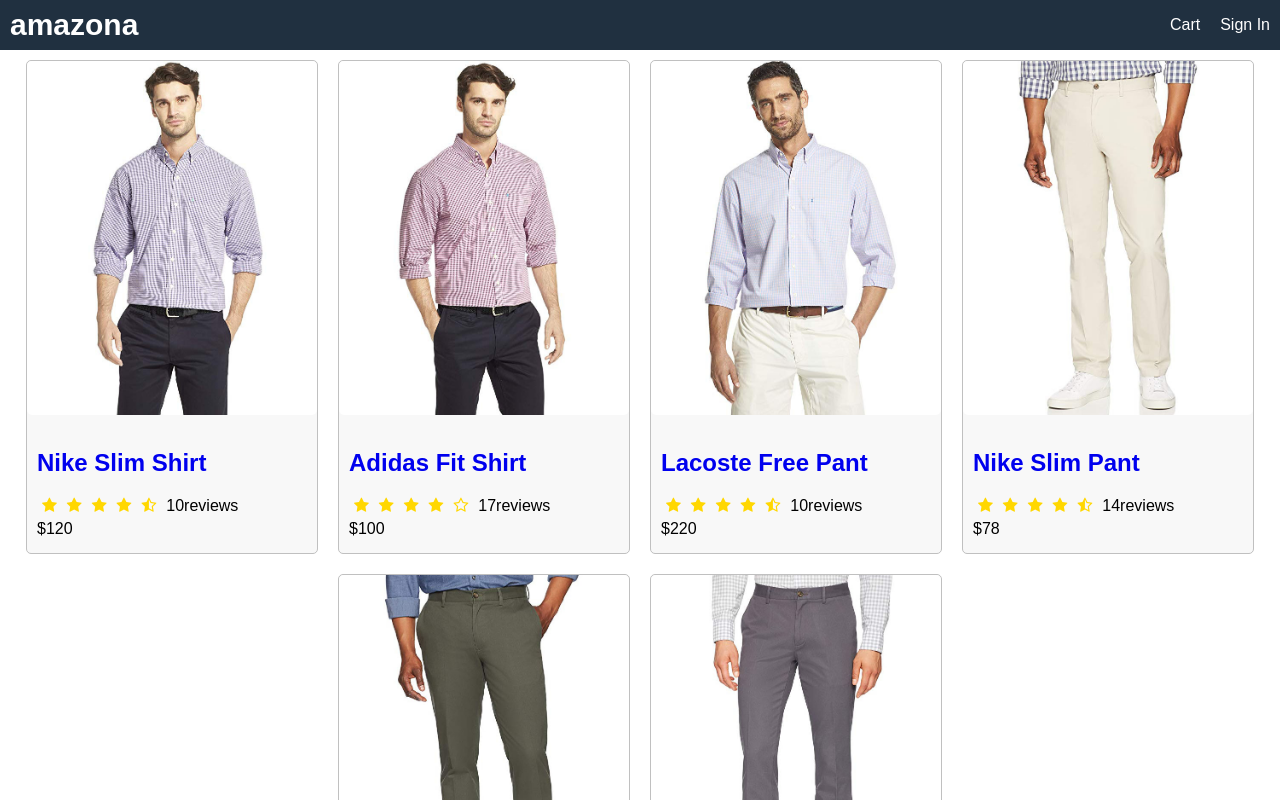
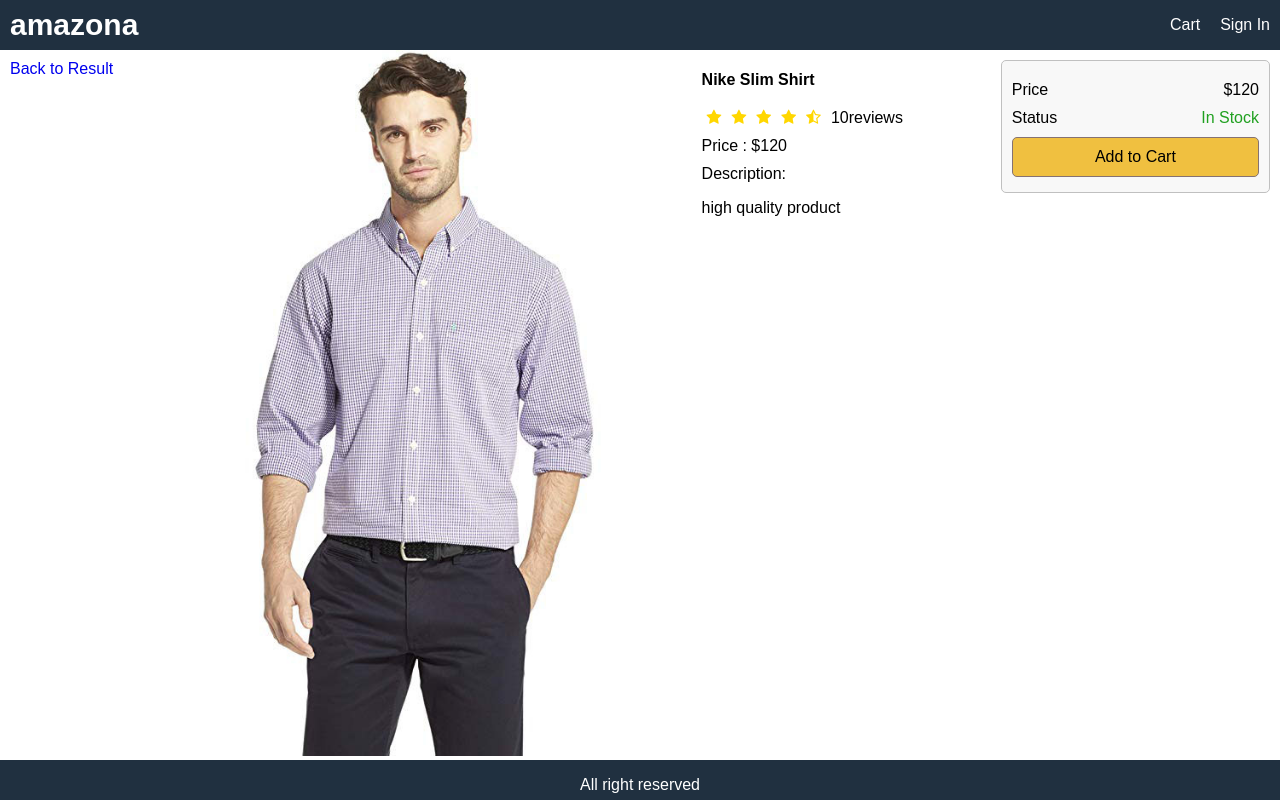
Before and after one commit to Hengxin-Liu/e-commerce, a React (Create React App) app in the folder fronted/: page /product/1 in a window 1280 px wide. Shown: the top 800 px of the page. Built offline with nearby package versions, Linux system fonts and the light colour scheme.

Commit message:
show product detail

```diff
--- a/fronted/package.json
+++ b/fronted/package.json
@@ -9,6 +9,7 @@
     "font-awesome": "^4.7.0",
     "react": "^17.0.2",
     "react-dom": "^17.0.2",
+    "react-router-dom": "^5.2.0",
     "react-scripts": "4.0.3",
     "web-vitals": "^1.0.1"
   },
--- a/fronted/src/App.js
+++ b/fronted/src/App.js
@@ -1,32 +1,31 @@
 import React from 'react';
-import data from './data';
 import '../node_modules/font-awesome/css/font-awesome.min.css';
-import Product from './component/Product';
+import { BrowserRouter, Link, Route } from 'react-router-dom';
+import ProductScreen from './component/ProductScreen';
+import HomeScreen from './component/HomeScreen';
 
 
 function App() {
     return (
+        <BrowserRouter>
             <div className="grid-container">
                 <header className="row">
                     <div>
-        <a href="/"  className="brand">amazona</a>
+                        <Link to="/" className="brand">amazona</Link>
                     </div>
                     <div>
-         <a href="/cart">Cart</a>
-         <a href="/sigin">Sign In</a>
+                        <Link to="/cart">Cart</Link>
+                        <Link to="/sigin">Sign In</Link>
                     </div>
                 </header>
                 <main>
-         <div>
-         <div className="row center">
-         {data.products.map(product =>(
-          <Product key ={product._id} product={product} />
-        ))}
-      </div>
-     </div>
+                    <Route path="/product/:id" component={ProductScreen} />
+                    <Route path="/" component={HomeScreen} exact />
+
                 </main>
                 <footer className="row center"> All right reserved</footer>
             </div>
+        </BrowserRouter>
     );
 }
 
--- /dev/null
+++ b/fronted/src/component/HomeScreen.js
@@ -0,0 +1,15 @@
+import React from 'react';
+import Product from '../component//Product';
+import data from '../data';
+
+export default function HomeScreen(props) {
+    return (
+        <div>
+            <div className="row center">
+                {data.products.map(product => (
+                    <Product key={product._id} product={product} />
+                ))}
+            </div>
+        </div>
+    )
+}
--- a/fronted/src/component/Product.js
+++ b/fronted/src/component/Product.js
@@ -1,20 +1,21 @@
 import React from 'react';
 import Rating from './Rating';
+import {Link} from 'react-router-dom';
 
 export default function Product(props){
     const {product} = props;
   return(
  <div key={product._id} className="card">
- <a href={`/product/${product._id}`}>
+ <Link to={`/product/${product._id}`}>
          <img
          className="medium"
          src={product.image}
          alt={product.name} />
- </a>
+ </Link>
   <div className="card-body">
-      <a href="product.html">
+      <Link to={`/product/${product._id}`}>
           <h2>{product.name}</h2>
-      </a>
+      </Link>
       <Rating
       rating={product.rating}
       numReviews={product.numReviews}/>
--- /dev/null
+++ b/fronted/src/component/ProductScreen.js
@@ -0,0 +1,65 @@
+import React from 'react';
+import data from '../data';
+import Rating from './Rating';
+import {Link} from "react-router-dom";
+
+export default function ProductScreen(props) {
+  const product = data.products.find((x) => x._id === props.match.params.id);
+  if (!product) {
+    return <div>Product Not Found</div>
+  }
+  return (
+      <div className="row top">
+        <Link to="/" className="card-body">Back to Result</Link>
+        <div className="col-2">
+          <img className="large" src={product.image} alt={product.name} />
+        </div>
+        <div className="col-1">
+          <ul>
+            <li>
+              <h1>{product.name}</h1>
+            </li>
+            <li>
+              <Rating
+                rating={product.rating}
+                numReviews={product.numReviews}
+              />
+            </li>
+            <li>Price : ${product.price}</li>
+            <li>
+              Description:
+              <p>{product.description}</p>
+            </li>
+          </ul>
+        </div>
+        <div className="col-1">
+          <div className="card card-body">
+            <ul>
+              <li>
+                <div className="row">
+                  <div>Price</div>
+                  <div className="price">${product.price}</div>
+                </div>
+              </li>
+              <li>
+                <div className="row">
+                  <div>Status</div>
+                  <div>
+                    {product.countInStock > 0 ? (
+                      <span className="success">In Stock</span>
+                    ) : (
+                      <span className="erroe">Unavilable</span>
+                    )}
+                  </div>
+                </div>
+              </li>
+              <li>
+                <button className="primary block">Add to Cart</button>
+              </li>
+            </ul>
+          </div>
+        </div>
+      </div>
+
+  )
+}
--- a/fronted/src/data.js
+++ b/fronted/src/data.js
@@ -6,6 +6,7 @@
             category:'Shirts',
             image:'/images/p1.jpg',
             price:120,
+            countInStock:10,
             brand:'Nike',
             rating:4.5,
             numReviews:10,
@@ -17,6 +18,7 @@
             category:'Shirts',
             image:'/images/p2.jpg',
             price:100,
+            countInStock:20,
             brand:'Nike',
             rating:4.0,
             numReviews:17,
@@ -28,6 +30,7 @@
             category:'Pants',
             image:'/images/p3.jpg',
             price:220,
+            countInStock:50,
             brand:'Lacoste',
             rating:4.5,
             numReviews:10,
@@ -39,6 +42,7 @@
             category:'Pants',
             image:'/images/p4.jpg',
             price:78,
+            countInStock:0,
             brand:'Nike',
             rating:4.5,
             numReviews:14,
@@ -50,6 +54,7 @@
             category:'Shirts',
             image:'/images/p5.jpg',
             price:65,
+            countInStock:10,
             brand:'Puma',
             rating:4.5,
             numReviews:10,
--- a/fronted/src/index.css
+++ b/fronted/src/index.css
@@ -53,6 +53,34 @@
 a:hover{
   color: orange;
 }
+ul{
+padding: 0;
+margin: 0;
+list-style-type: none;
+}
+li{
+  margin-top:1rem;
+}
+button{
+  padding: 1rem;
+  border-radius: 0.5rem;
+  border: 0.1rem #857272 solid;
+  font-size: 1.6rem;
+  font-family:Arial, Helvetica, sans-serif ;
+  -webkit-font-smoothing: antialiased;
+  -moz-osx-font-smoothing: grayscale;
+  background-color: #f8f8f8;
+  cursor:pointer;
+}
+button:hover{
+border:0.1rem black solid;
+}
+button.primary{
+  background-color: #f0c040;
+}
+button.block{
+  width: 100%;
+}
 /* Header */
 header a{
   color: white;
@@ -72,12 +100,23 @@
 .row.center{
   justify-content: center;
 }
-
+.row.top{
+ align-items: flex-start;
+}
+.col-1{
+  flex: 1 1 25rem;
+}
+.col-2{
+  flex: 2 1 50rem;
+}
 img{
   border-radius: 0.5rem;
 }
 img.medium{
   max-width: 29rem;
+  width: 100%;
+}
+img.large{
   width: 100%;
 }
 /*Card*/
@@ -104,3 +143,10 @@
 .rating span:last-child{
   color: black;
 }
+/*Alert*/
+.success{
+  color: #20a020;
+}
+.error{
+  color: #a02020;
+}
```
Also changed, not shown: 1 other file (tests, documents, lock files or other folders). Lines whose indentation alone changed are shown as unchanged.
